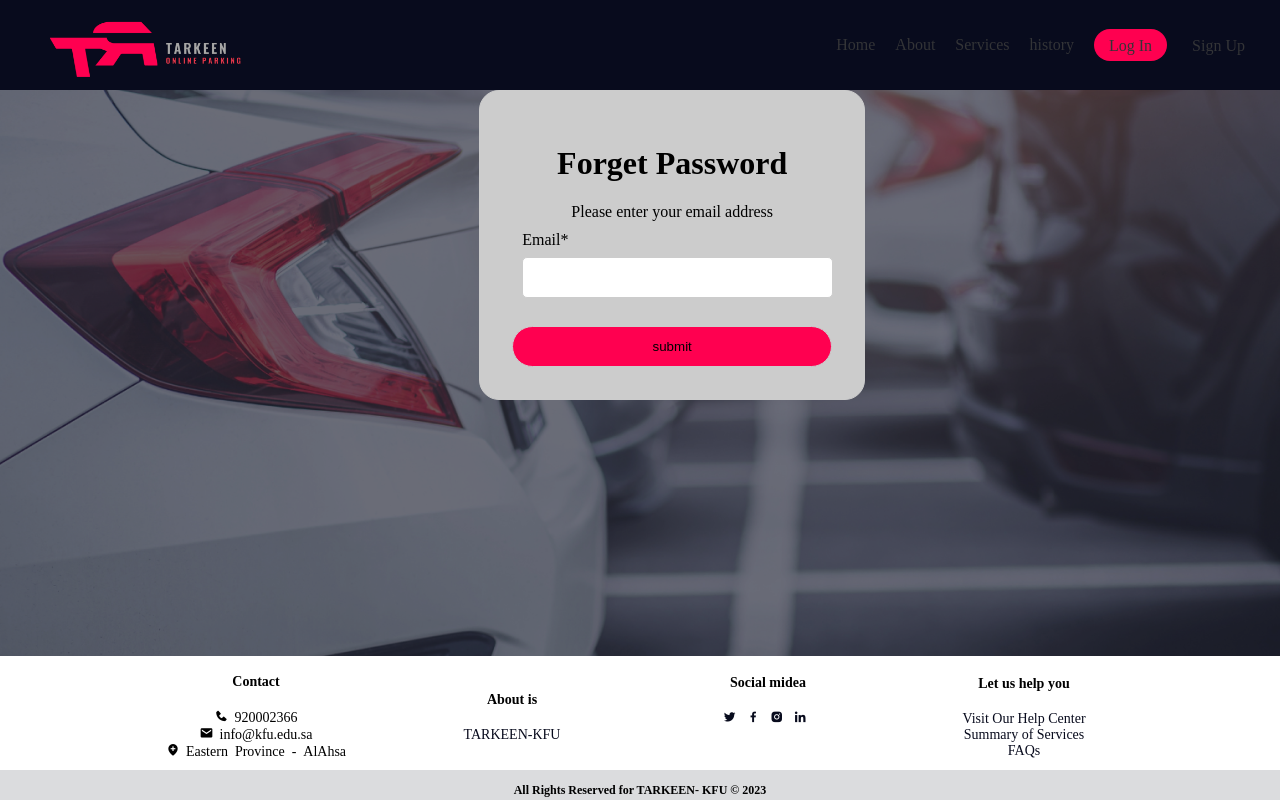
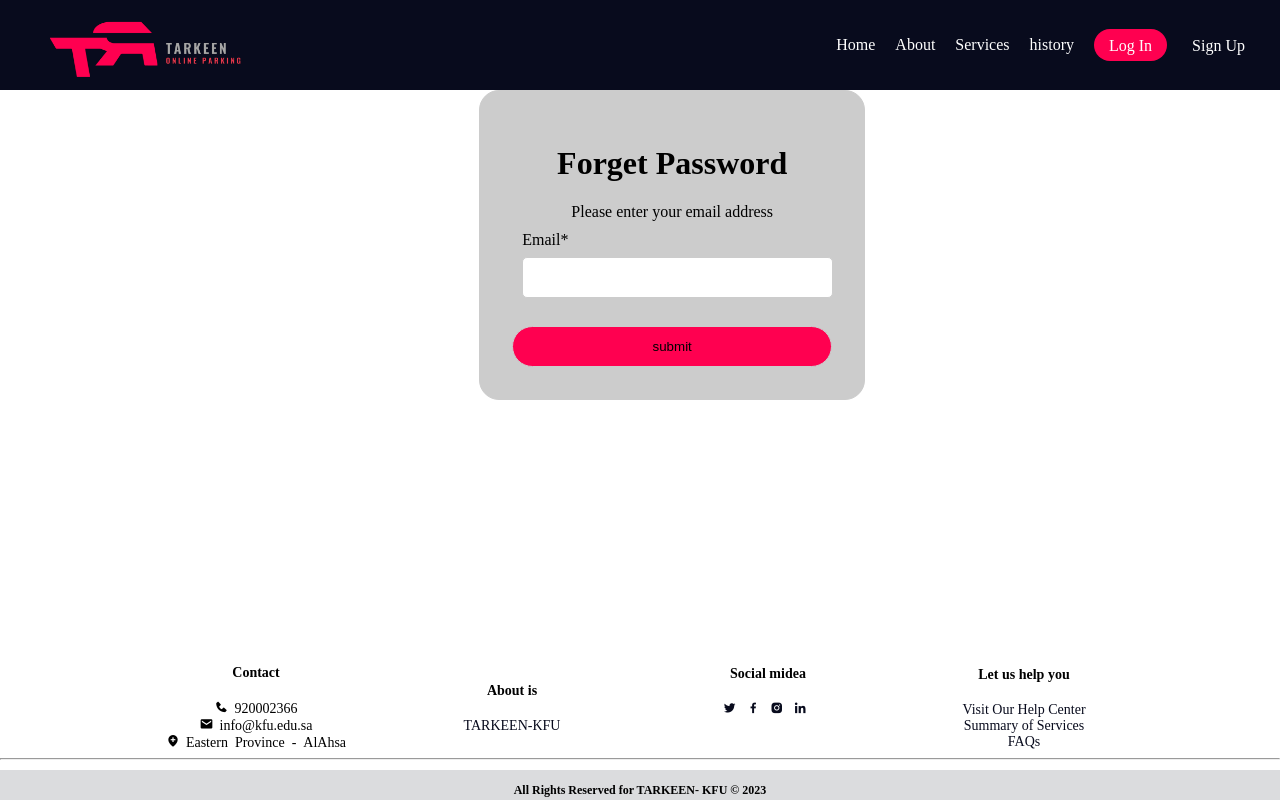
Before and after one commit to moj-al3/tak, a PHP site: page /auth/forget-password.php in a window 1280 px wide. Run offline with PHP 8.4, Linux system fonts and the light colour scheme.

Commit message:
updated head

```diff
--- a/snippets/layout/footer.php
+++ b/snippets/layout/footer.php
@@ -35,6 +35,7 @@ if (!defined('INCLUDED_BY_OTHER_FILE')) {
 
         </div>
     </div>
+    <hr>
     <section>
         <div class="footer-container">
             <p class="copyright">All Rights Reserved for TARKEEN- KFU © 2023</p>
--- a/snippets/layout/head.php
+++ b/snippets/layout/head.php
@@ -5,12 +5,11 @@ if (!defined('INCLUDED_BY_OTHER_FILE')) {
     die('Access denied.');
 }
 ?>
-
+<meta name="viewport" content="width=device-width, intial-scale=1.0">
 <meta charset="UTF-8">
 <!-- Styles -->
-<link rel="stylesheet" href="/assets/css/base.css">
 <link href='https://unpkg.com/boxicons@2.1.4/css/boxicons.min.css' rel='stylesheet'>
 <script src="/assets/js/sweetalert2.all.min.js"></script>
 <link rel="stylesheet" type="text/css" href="/assets/css/font-awesome-5.15.1.min.css">
-<link rel="stylesheet" href="/assets/css/landing.css">
 <link rel="stylesheet" href="/assets/css/style.css">
+<link rel="stylesheet" href="/assets/css/base.css">
```
